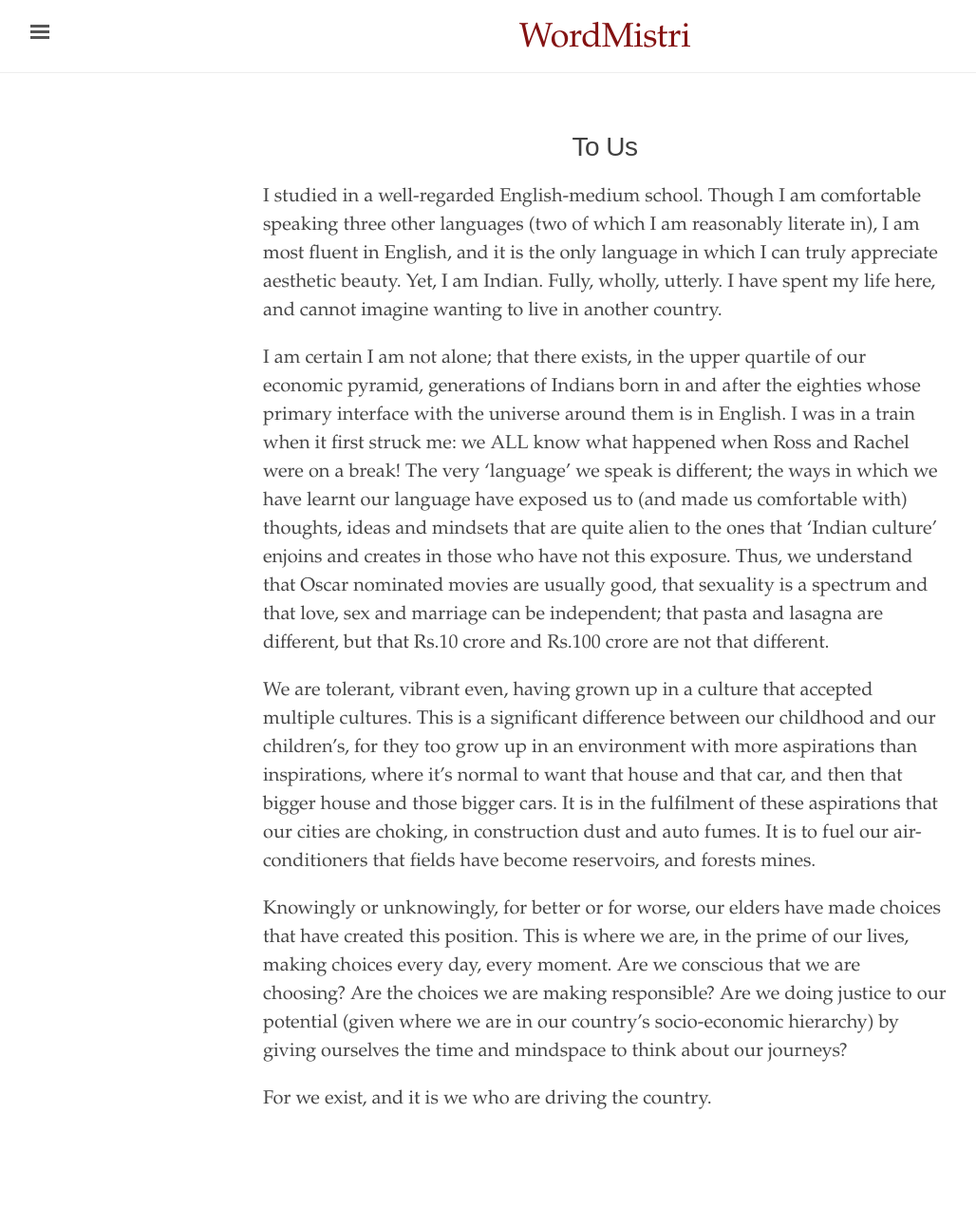
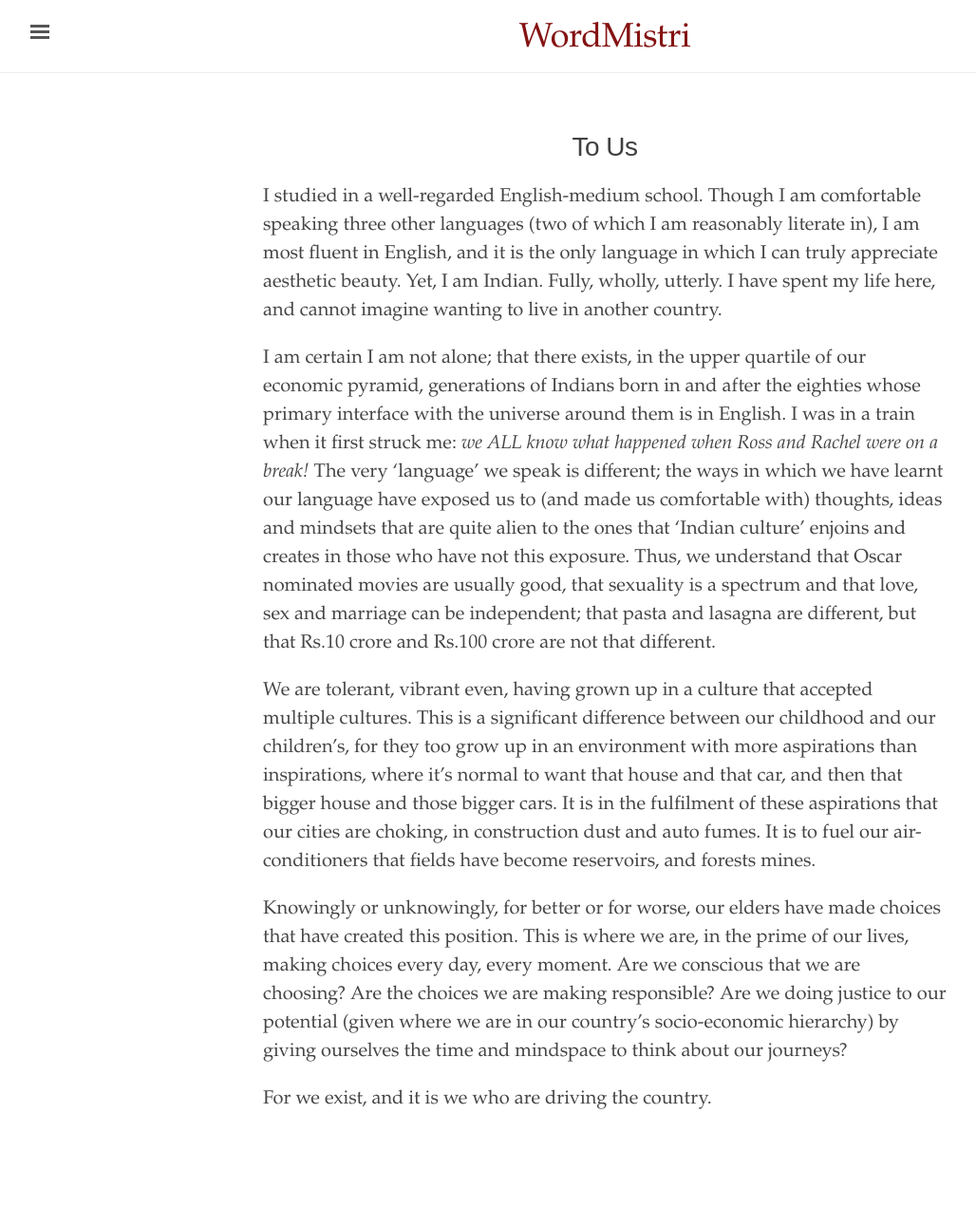
Before and after one commit to WordMistri/WordMistri.github.io, a Jekyll site: the page built from _reflections/x.md, in a window 1280 px wide. Shown: the whole page at 95% size, without its empty margins (3-1031 px from the left). Built offline with Jekyll 4.4.1, drawn with Linux system fonts in a browser that asks for light colours.

Commit message:
Update x.md

```diff
--- a/_reflections/x.md
+++ b/_reflections/x.md
@@ -8,7 +8,7 @@ source:
 
 I studied in a well-regarded English-medium school. Though I am comfortable speaking three other languages (two of which I am reasonably literate in), I am most fluent in English, and it is the only language in which I can truly appreciate aesthetic beauty. Yet, I am Indian. Fully, wholly, utterly. I have spent my life here, and cannot imagine wanting to live in another country.
 
-I am certain I am not alone; that there exists, in the upper quartile of our economic pyramid, generations of Indians born in and after the eighties whose primary interface with the universe around them is in English. I was in a train when it first struck me: we ALL know what happened when Ross and Rachel were on a break! The very ‘language’ we speak is different; the ways in which we have learnt our language have exposed us to (and made us comfortable with) thoughts, ideas and mindsets that are quite alien to the ones that ‘Indian culture’ enjoins and creates in those who have not this exposure. Thus, we understand that Oscar nominated movies are usually good, that sexuality is a spectrum and that love, sex and marriage can be independent; that pasta and lasagna are different, but that Rs.10 crore and Rs.100 crore are not that different.
+I am certain I am not alone; that there exists, in the upper quartile of our economic pyramid, generations of Indians born in and after the eighties whose primary interface with the universe around them is in English. I was in a train when it first struck me: *we ALL know what happened when Ross and Rachel were on a break!* The very ‘language’ we speak is different; the ways in which we have learnt our language have exposed us to (and made us comfortable with) thoughts, ideas and mindsets that are quite alien to the ones that ‘Indian culture’ enjoins and creates in those who have not this exposure. Thus, we understand that Oscar nominated movies are usually good, that sexuality is a spectrum and that love, sex and marriage can be independent; that pasta and lasagna are different, but that Rs.10 crore and Rs.100 crore are not that different.
 
 We are tolerant, vibrant even, having grown up in a culture that accepted multiple cultures. This is a significant difference between our childhood and our children's, for they too grow up in an environment with more aspirations than inspirations, where it's normal to want that house and that car, and then that bigger house and those bigger cars. It is in the fulfilment of these aspirations that our cities are choking, in construction dust and auto fumes. It is to fuel our air-conditioners that fields have become reservoirs, and forests mines.
 
```
